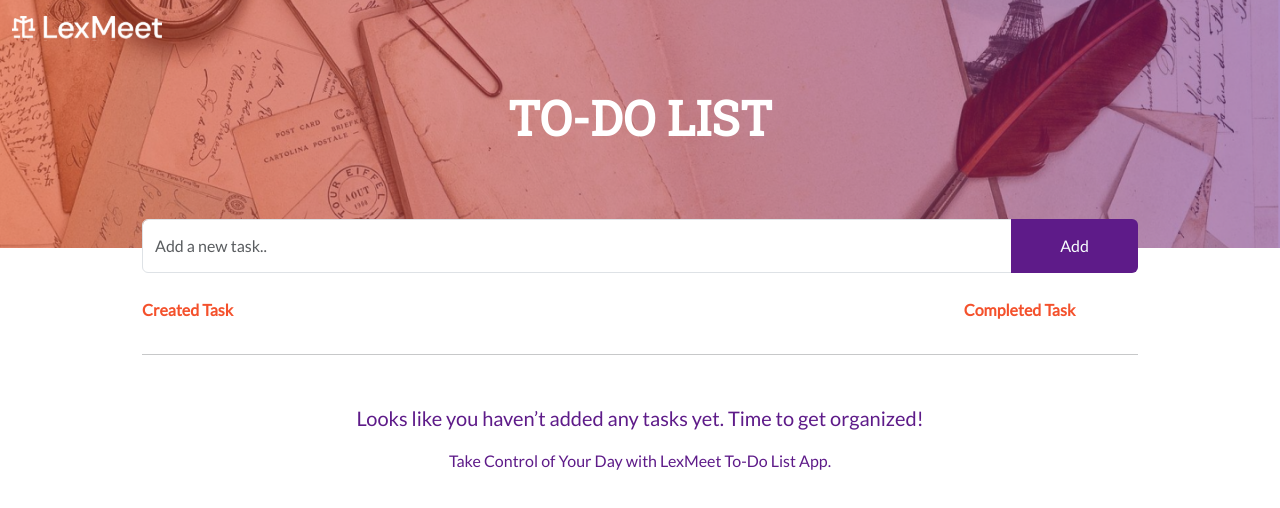
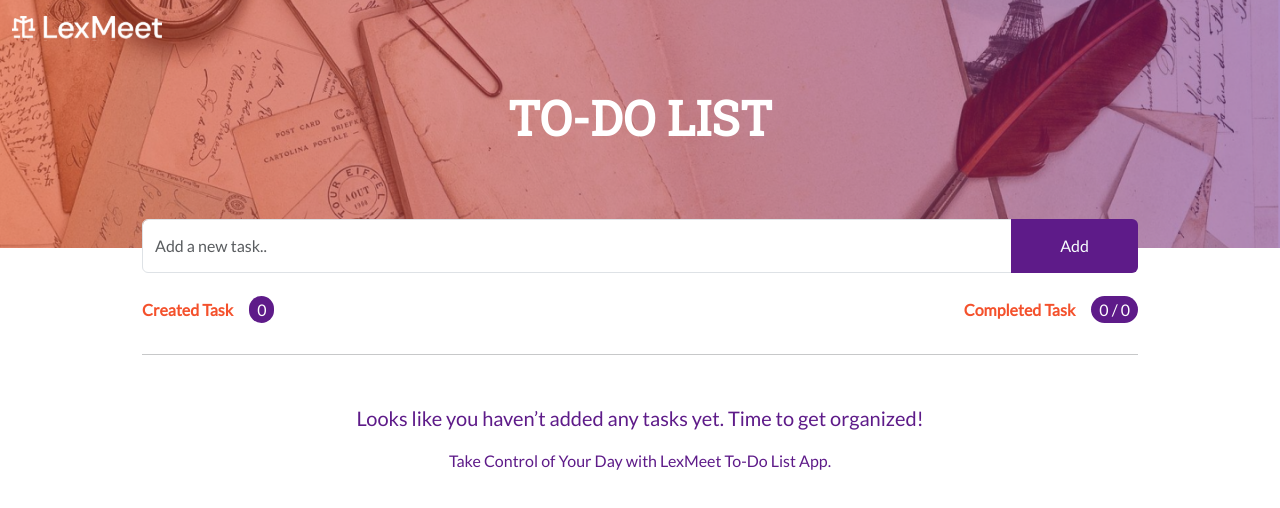
Before and after one commit to Naeiri/TO-DO-APP-LEXMEET, a React (Vite) app: page / in a window 1280 px wide. Shown: the top 508 px of the page. Built offline with nearby package versions, Linux system fonts and the light colour scheme.

Commit message:
Update Task.css

```diff
--- a/src/components/task/Task.css
+++ b/src/components/task/Task.css
@@ -8,11 +8,15 @@
   color: #F4512C;
 }
 
-.emp, .modal-title, .modal-body, .span {
+.emp, .modal-title, .modal-body{
   color: #5E1B89;
 }
 
-.cancel-button-all, .delete-button-all, .delall-button, .markun-button {
+span {
+  background-color: #5E1B89;
+}
+
+span, .cancel-button-all, .delete-button-all, .delall-button, .markun-button {
   color: #F8FFFE;
 }
 
@@ -42,7 +46,6 @@
   background-color: #5E1B89;
 }
 
-
 .cancel-button-all {
   background-color: #FF7F4D ;
 }
```
